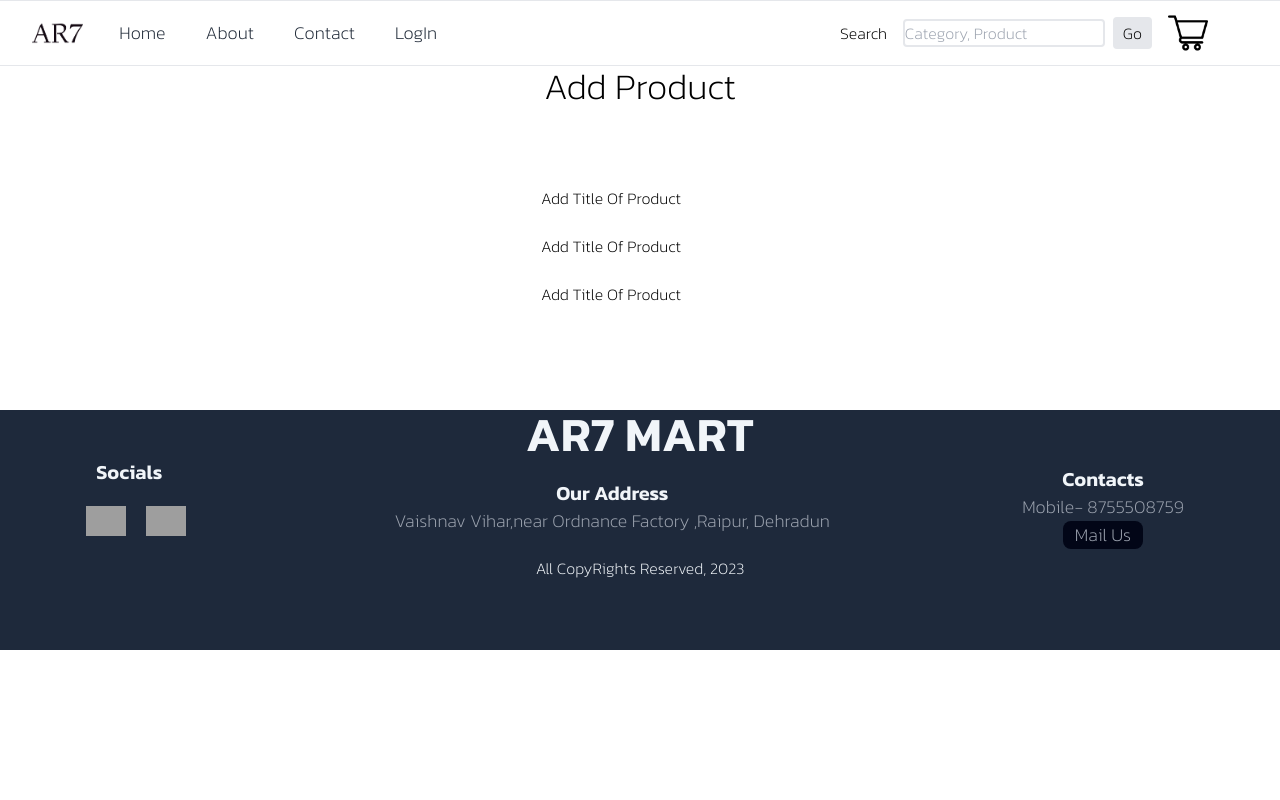
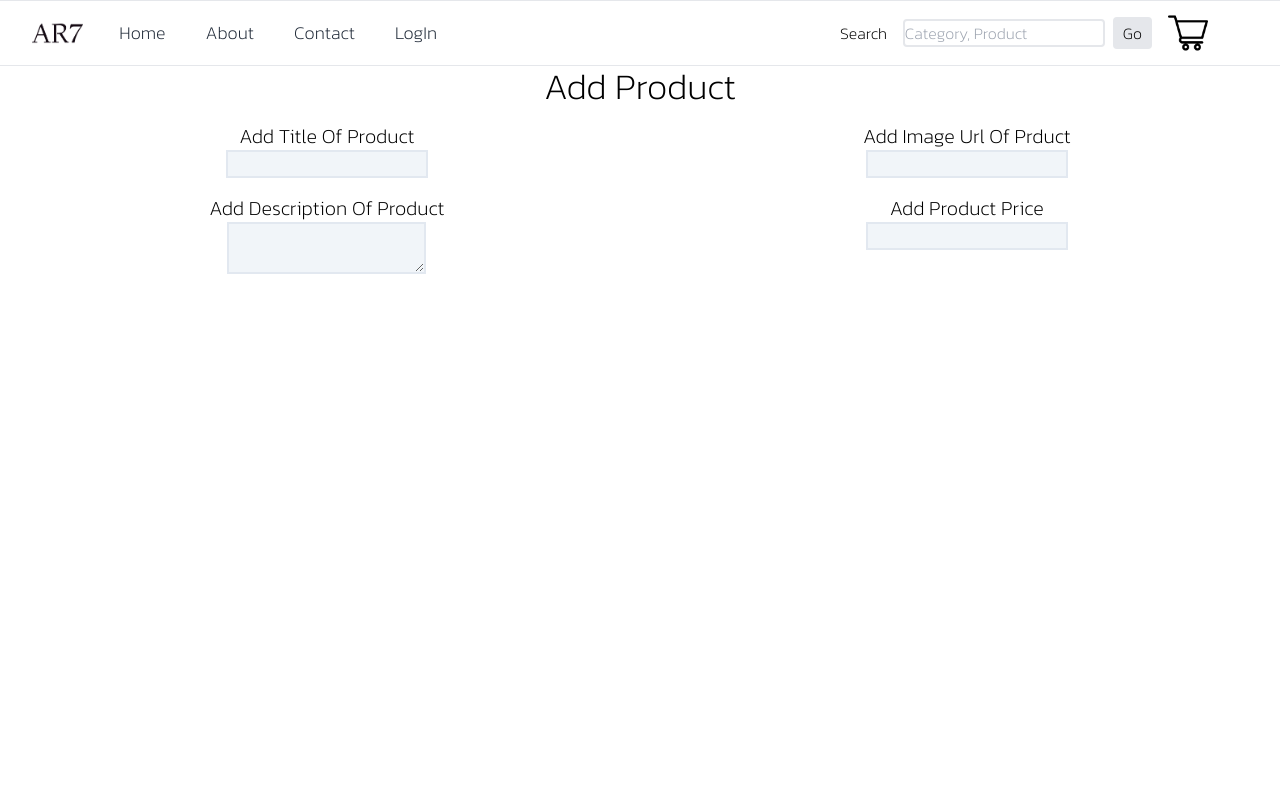
Before and after one commit to RaturiAR7/AR7_Mart, a React (Vite) app: page /addpro in a window 1280 px wide. Shown: the top 800 px of the page. Built offline with nearby package versions, Linux system fonts and the light colour scheme; no server answers; the database is empty; grey boxes are pictures that could not be loaded.

Commit message:
UI changes in add product

```diff
--- a/src/AddProduct.jsx
+++ b/src/AddProduct.jsx
@@ -1,16 +1,37 @@
 const AddProduct = () => {
   return (
     <div className='flex flex-col items-center'>
-      <div className='text-4xl items-center '>Add Product</div>
-      <div className='m-20'>
-        <form className='flex flex-col'>
-          <label htmlFor='title'>Add Title Of Product</label>
-          <input type='text' />
-          <label htmlFor='title'>Add Title Of Product</label>
-          <input type='text' />
-          <label htmlFor='title'>Add Title Of Product</label>
-          <input type='text' />
-        </form>
+      <h1 className='text-4xl'>Add Product</h1>
+      <div className='flex md:flex-row flex-col w-full h-screen md:justify-around'>
+        <div className='flex flex-col items-center'>
+          <label htmlFor='title' className='md:text-xl md:mt-4 text-lg'>
+            Add Title Of Product
+          </label>
+          <input
+            type='text'
+            className='bg-slate-100 border-2 border-slate-200'
+          />
+          <label htmlFor='title' className='md:text-xl md:mt-4 text-lg'>
+            Add Description Of Product
+          </label>
+          <textarea className='bg-slate-100 border-2 border-slate-200' />
+        </div>
+        <div className='flex flex-col items-center'>
+          <label htmlFor='title' className='md:text-xl md:mt-4 text-lg'>
+            Add Image Url Of Prduct
+          </label>
+          <input
+            type='text'
+            className='bg-slate-100 border-2 border-slate-200'
+          />
+          <label htmlFor='title' className='md:text-xl md:mt-4 text-lg'>
+            Add Product Price
+          </label>
+          <input
+            type='text'
+            className='bg-slate-100 border-2 border-slate-200'
+          />
+        </div>
       </div>
     </div>
   );
```
